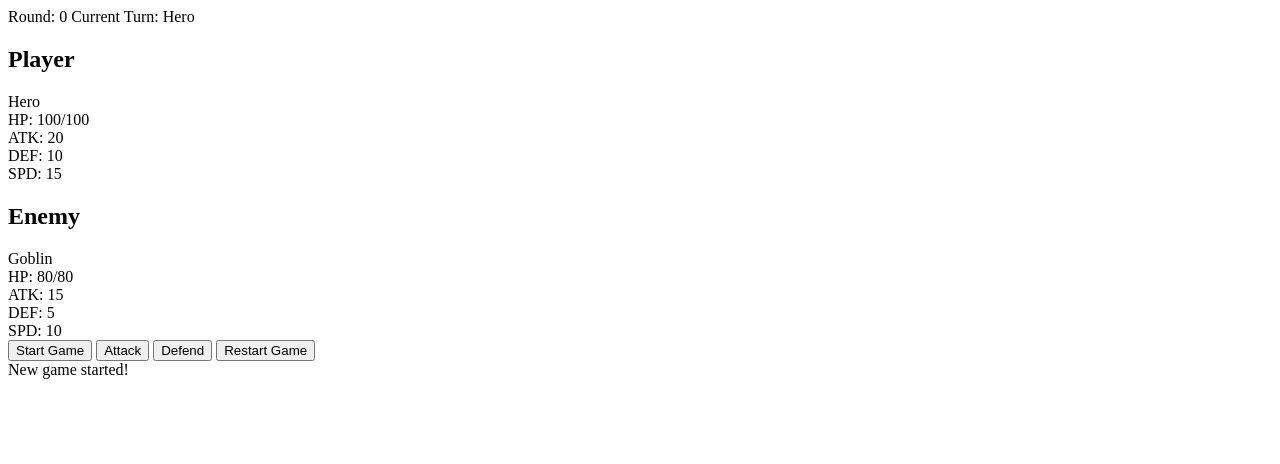
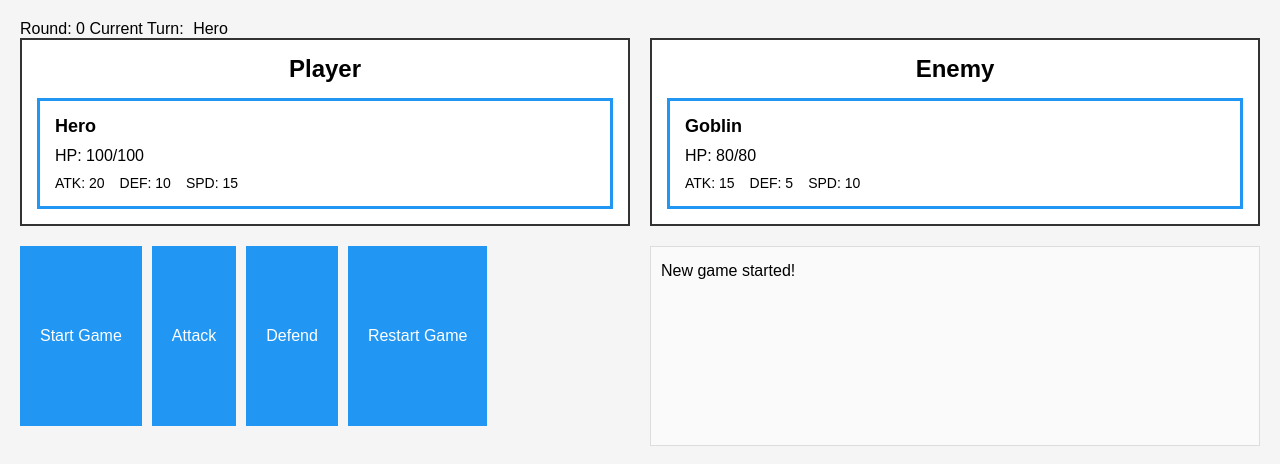
Before and after one commit to Jonwet/1dv610-L3, a website with bundled scripts: page index.html in a window 1280 px wide. Both pictures are taken after a click on the button "Start Game". Built offline with nearby package versions, Linux system fonts and the light colour scheme.

Commit message:
Add styling

```diff
--- a/index.html
+++ b/index.html
@@ -3,7 +3,8 @@
     <head>
         <meta charset="UTF-8" />
         <meta name="viewport" content="width=device-width, initial-scale=1.0" />
-        <title>placeholder</title>
+        <title>Turn based combat game</title>
+        <link rel="stylesheet" href="styles.css" />
     </head>
     <body>
         <span>Round:</span>
--- /dev/null
+++ b/styles.css
@@ -0,0 +1,140 @@
+* {
+    margin: 0;
+    padding: 0;
+    box-sizing: border-box;
+}
+
+body {
+    font-family: Arial;
+    padding: 20px;
+    background-color: #f5f5f5;
+}
+
+.status-bar {
+    background: white;
+    padding: 15px;
+    margin-bottom: 20px;
+    border: 2px solid #333;
+    display: flex;
+    gap: 30px;
+}
+
+.label {
+    margin-right: 5px;
+}
+
+.combat {
+    display: grid;
+    grid-template-columns: 1fr 1fr;
+    gap: 20px;
+    margin-bottom: 20px;
+}
+
+.team-container {
+    background: white;
+    border: 2px solid #333;
+    padding: 15px;
+}
+
+.team-container h2 {
+    margin-bottom: 15px;
+    text-align: center;
+}
+
+.team {
+    display: flex;
+    flex-direction: column;
+    gap: 10px;
+}
+
+.combatant-element {
+    background: white;
+    border: 3px solid #2196f3;
+    padding: 15px;
+}
+
+.combatant-element.dead {
+    opacity: 0.5;
+    border-color: #999;
+    background: #f0f0f0;
+}
+
+.combatant-name {
+    font-weight: bold;
+    font-size: 18px;
+    margin-bottom: 10px;
+}
+
+.hp-container {
+    margin-bottom: 10px;
+}
+
+.hp-label {
+    font-size: 16px;
+}
+
+.stats {
+    display: flex;
+    gap: 15px;
+    margin-top: 10px;
+}
+
+.stat {
+    font-size: 14px;
+}
+
+.defending-indicator {
+    margin-top: 10px;
+    padding: 5px;
+    background: #4caf50;
+    color: white;
+    text-align: center;
+    font-weight: bold;
+}
+
+.controls {
+    margin-bottom: 20px;
+    display: flex;
+    gap: 10px;
+    flex-wrap: wrap;
+}
+
+button {
+    padding: 10px 20px;
+    font-size: 16px;
+    cursor: pointer;
+    background: #2196f3;
+    color: white;
+    border: none;
+}
+
+button:hover {
+    background: #0b7dda;
+}
+
+.log-container {
+    background: white;
+    border: 2px solid #333;
+    padding: 15px;
+}
+
+.log-container h3 {
+    margin-bottom: 10px;
+}
+
+#combat-log {
+    height: 200px;
+    overflow-y: auto;
+    border: 1px solid #ddd;
+    padding: 10px;
+    background: #fafafa;
+}
+
+.log-entry {
+    padding: 5px 0;
+    border-bottom: 1px solid #eee;
+}
+
+.log-entry:last-child {
+    border-bottom: none;
+}
```
